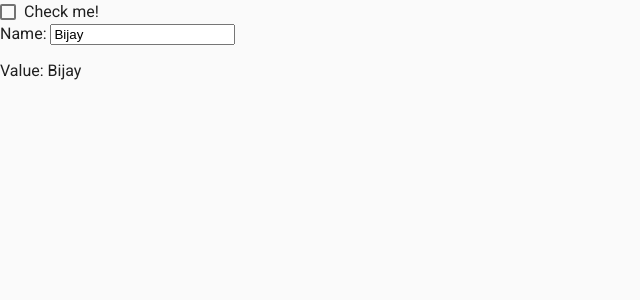
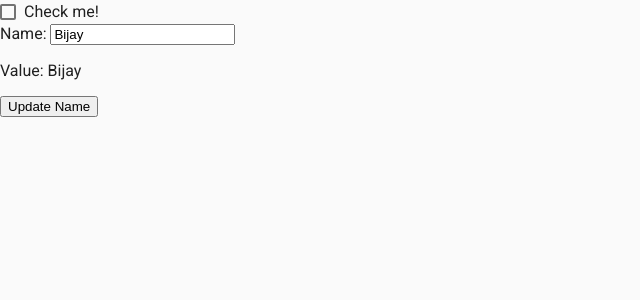
Before and after one commit to office-github/angular-material-demo, an Angular app: page / in a window 1280 px wide. Shown: the top 300 px of the page, without its empty margins (0-640 px from the left). Built offline with nearby package versions, Linux system fonts and the light colour scheme.

Commit message:
updating the name from the .ts file using (this.name.setValue() method) on button click.

```diff
--- a/src/app/name-editor/name-editor.component.html
+++ b/src/app/name-editor/name-editor.component.html
@@ -6,4 +6,7 @@
     <p>
         Value: {{ name.value }}
     </p>
+    <p>
+        <button (click)="updateName()">Update Name</button>
+    </p>
 </div>
--- a/src/app/name-editor/name-editor.component.ts
+++ b/src/app/name-editor/name-editor.component.ts
@@ -17,4 +17,7 @@ export class NameEditorComponent implements OnInit {
   ngOnInit() {
   }
 
+  updateName() {
+    this.name.setValue('Nancy');
+  }
 }
```
